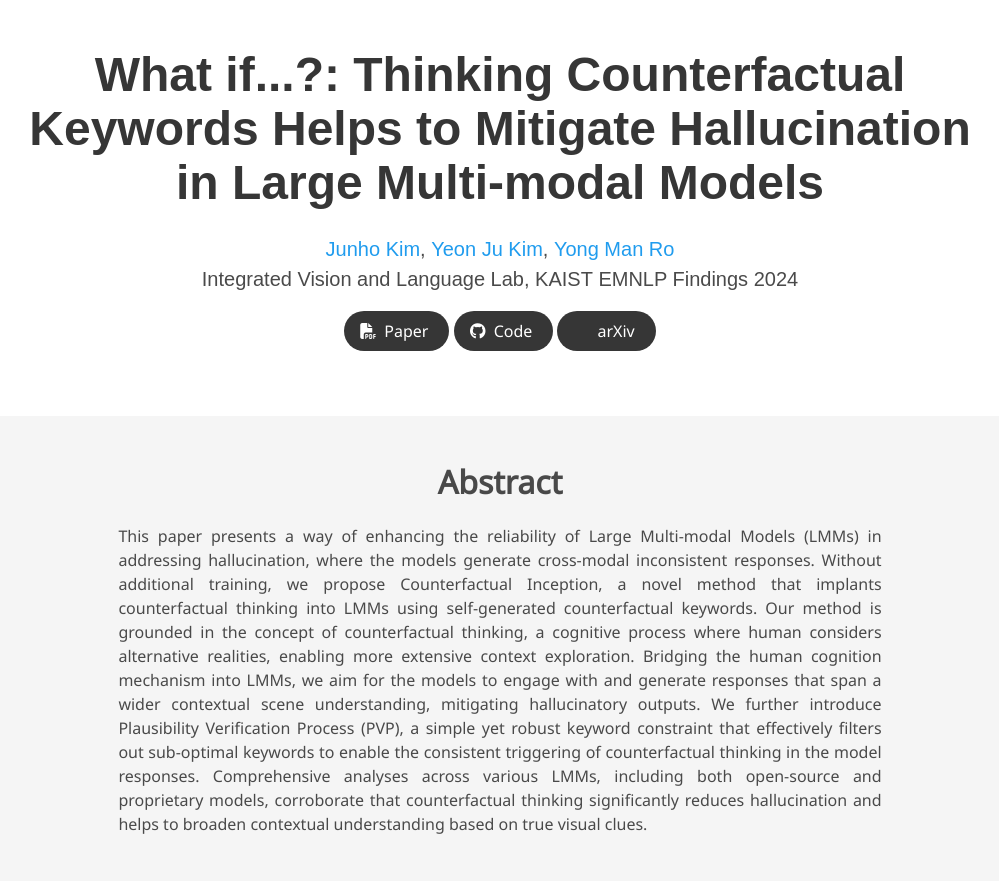
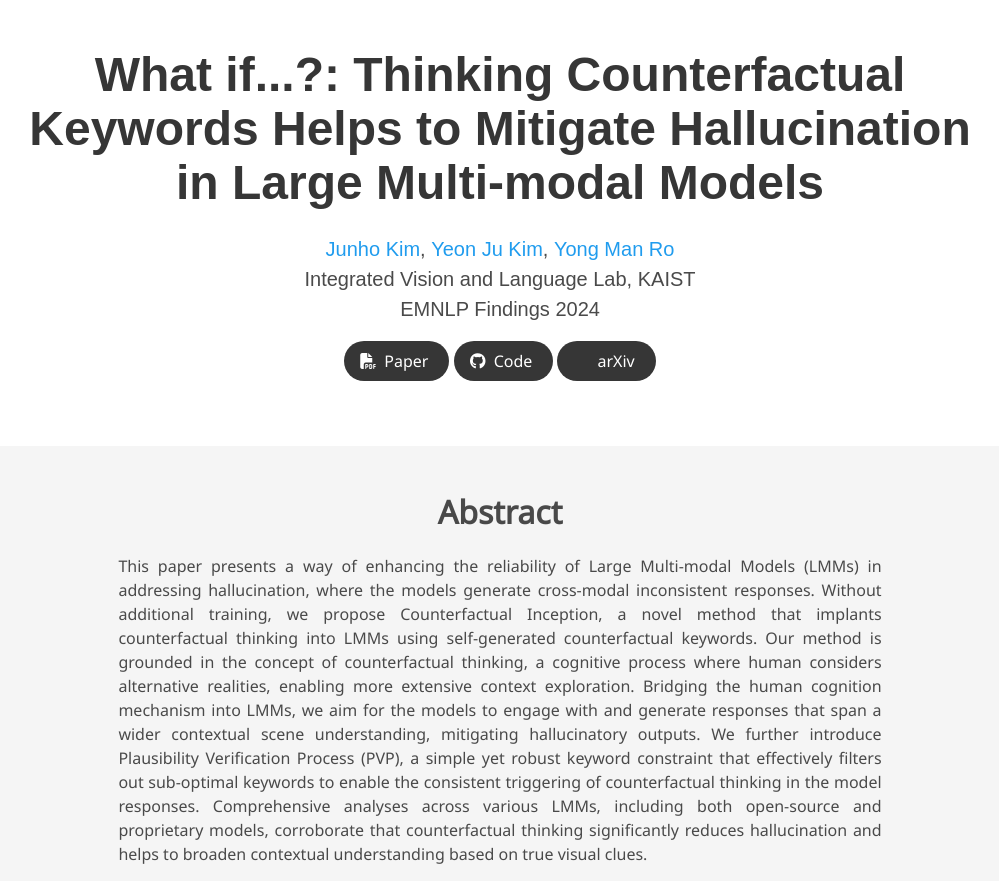
Before and after one commit to IVY-LVLM/Counterfactual-Inception, a plain HTML site: page index.html in a window 1280 px wide. Shown: the top 881 px of the page, without its empty margins (140-1139 px from the left). Drawn offline with nearby package versions, Linux system fonts and the light colour scheme; some icons are missing; a web font is replaced by a local one.

Commit message:
Update index.html

```diff
--- a/index.html
+++ b/index.html
@@ -64,7 +64,7 @@
                   </div>
 
                   <div class="is-size-5 publication-authors">
-                    <span class="author-block">Integrated Vision and Language Lab, KAIST</span>
+                    <span class="author-block">Integrated Vision and Language Lab, KAIST</span><br />
                     <span class="conf-block">EMNLP Findings 2024</span>
                   </div>
 
```
